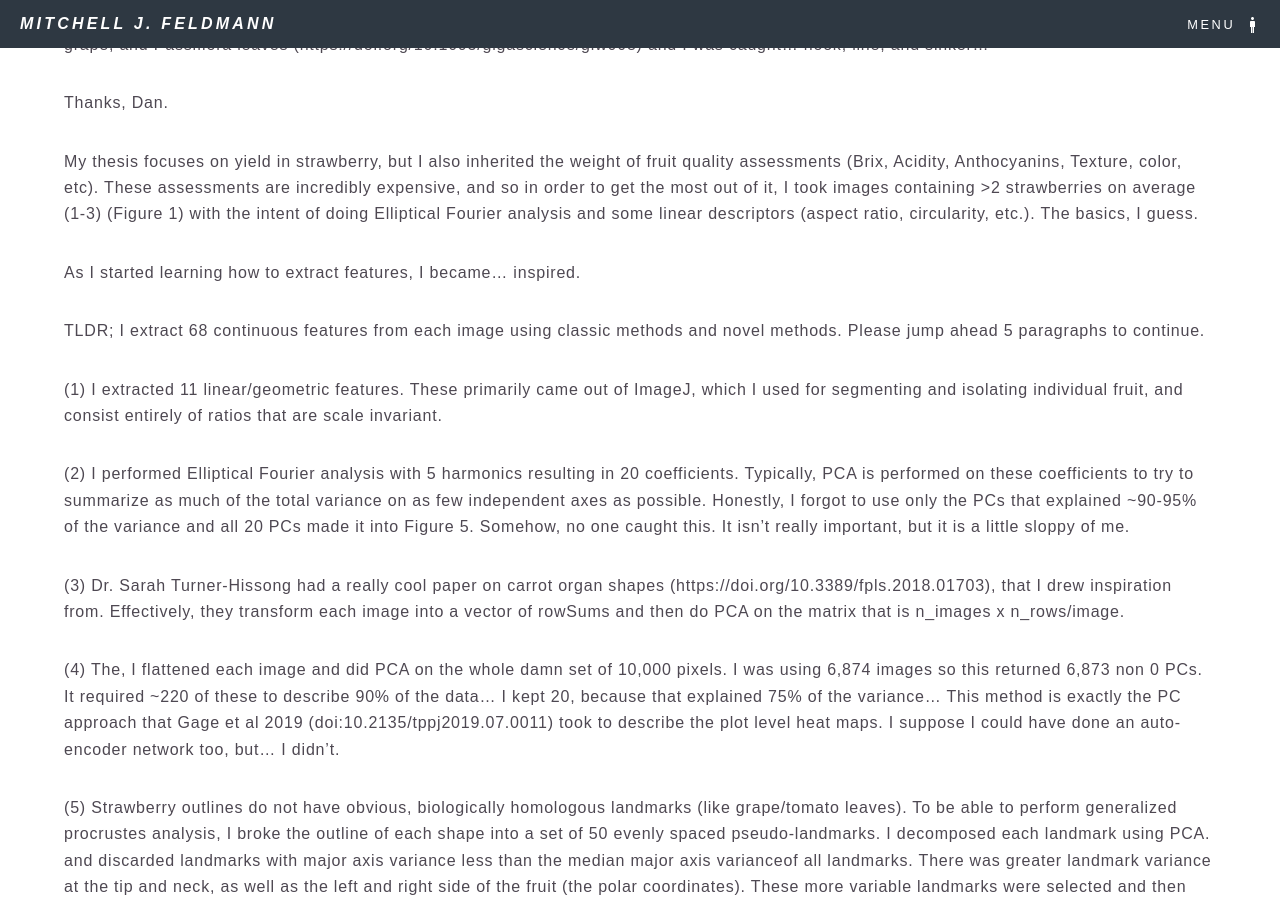
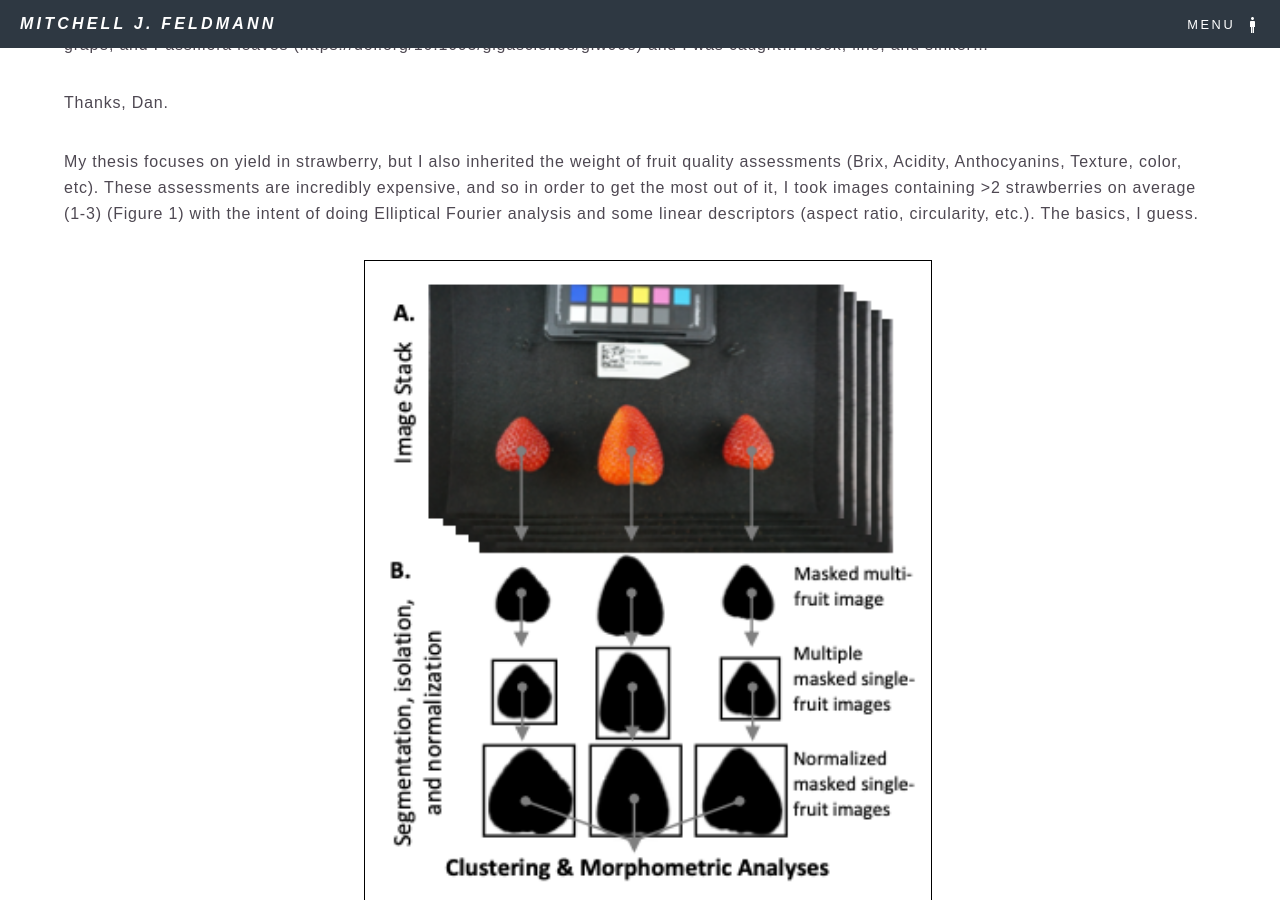
Before and after one commit to mjfeldmann/mjfeldmann.github.io, a Jekyll site: the page built from _posts/blog/2020-03-13-feldmann.markdown, in a window 1280 px wide and 900 px high, scrolled down 857 px. Built offline with Jekyll 4.4.1, drawn with Linux system fonts in a browser that asks for light colours; nearby versions of some CDN libraries; a style sheet for code colours, icons or effects is not loaded.

Commit message:
post CASS

```diff
--- a/_posts/blog/2020-03-13-feldmann.markdown
+++ b/_posts/blog/2020-03-13-feldmann.markdown
@@ -21,9 +21,18 @@ Thanks, Dan.
 
 My thesis focuses on yield in strawberry, but I also inherited the weight of fruit quality assessments (Brix, Acidity, Anthocyanins, Texture, color, etc). These assessments are incredibly expensive, and so in order to get the most out of it, I took images containing >2 strawberries on average (1-3) (Figure 1) with the intent of doing Elliptical Fourier analysis and some linear descriptors (aspect ratio, circularity, etc.). The basics, I guess.
 
+
+<ul style="center">
+<center><a href="https://doi.org/10.1101/736397"><img src="/icons/F1.png" alt="Imaging" style="width:50%;height:50%;border:1px solid black"></a></center>
+</ul>
+
 As I started learning how to extract features, I became... inspired.
 
 TLDR; I extract 68 continuous features from each image using classic methods and novel methods. Please jump ahead 5 paragraphs to continue.
+
+<ul style="center">
+<center><a href="https://doi.org/10.1101/736397"><img src="/icons/F2.png" alt="Feature Extraction" style="width:50%;height:50%;border:1px solid black"></a></center>
+</ul>
 
 (1) I extracted 11 linear/geometric features. These primarily came out of ImageJ, which I used for segmenting and isolating individual fruit, and consist entirely of ratios that are scale invariant.
 
@@ -34,6 +43,10 @@ TLDR; I extract 68 continuous features from each image using classic methods and
 (4) The, I flattened each image and did PCA on the whole damn set of 10,000 pixels. I was using 6,874 images so this returned 6,873 non 0 PCs. It required ~220 of these to describe 90% of the data... I kept 20, because that explained 75% of the variance...  This method is exactly the PC approach that Gage et al 2019 (doi:10.2135/tppj2019.07.0011) took to describe the plot level heat maps. I suppose I could have done an auto-encoder network too, but... I didn't.
 
 (5) Strawberry outlines do not have obvious, biologically homologous landmarks (like grape/tomato leaves). To be able to perform generalized procrustes analysis, I broke the outline of each shape into a set of 50 evenly spaced pseudo-landmarks. I decomposed each landmark using PCA. and discarded landmarks with major axis variance less than the median major axis varianceof all landmarks. There was greater landmark variance at the tip and neck, as well as the left and right side of the fruit (the polar coordinates). These more variable landmarks were selected and then treated as observed variables in a SEM with 5 latent variables. 4 of these were manifest directly from the observed variables (i.e., they represent the "shared" variance of the observed variables) in the tip, neck, and the two side regions. The last latent variable is manifest by the 4 previous latent variables, and represents the shared variation of those 4 latent variables. I called this last variable "Shape." I had not seen this approach taken before, and at the time I was really excited about SEM, so much so that I took a class on SEM, taught by Dr. Mijke Rhemtulla, in my 5th year at UCD.
+
+<ul style="center">
+<center><a href="https://doi.org/10.1101/736397"><img src="/icons/F3.png" alt="Features" style="width:50%;height:50%;border:1px solid black"></a></center>
+</ul>
 
 At this point I had too many variables (68) and honestly, that was both frightening and exciting. The entire goal was quantitative genetic analyses, but how on earth do you make sense of 68+ correlated traits that describe a single trait, i.e., fruit shape? Machine Learning.
 
```
Also changed, not shown: _posts/blog/2020-03-18-feldmann2.markdown (+17 -7 lines), icons/F1.png (added), icons/F2.png (added), icons/F3.png (added), icons/PPKC.png (added).
